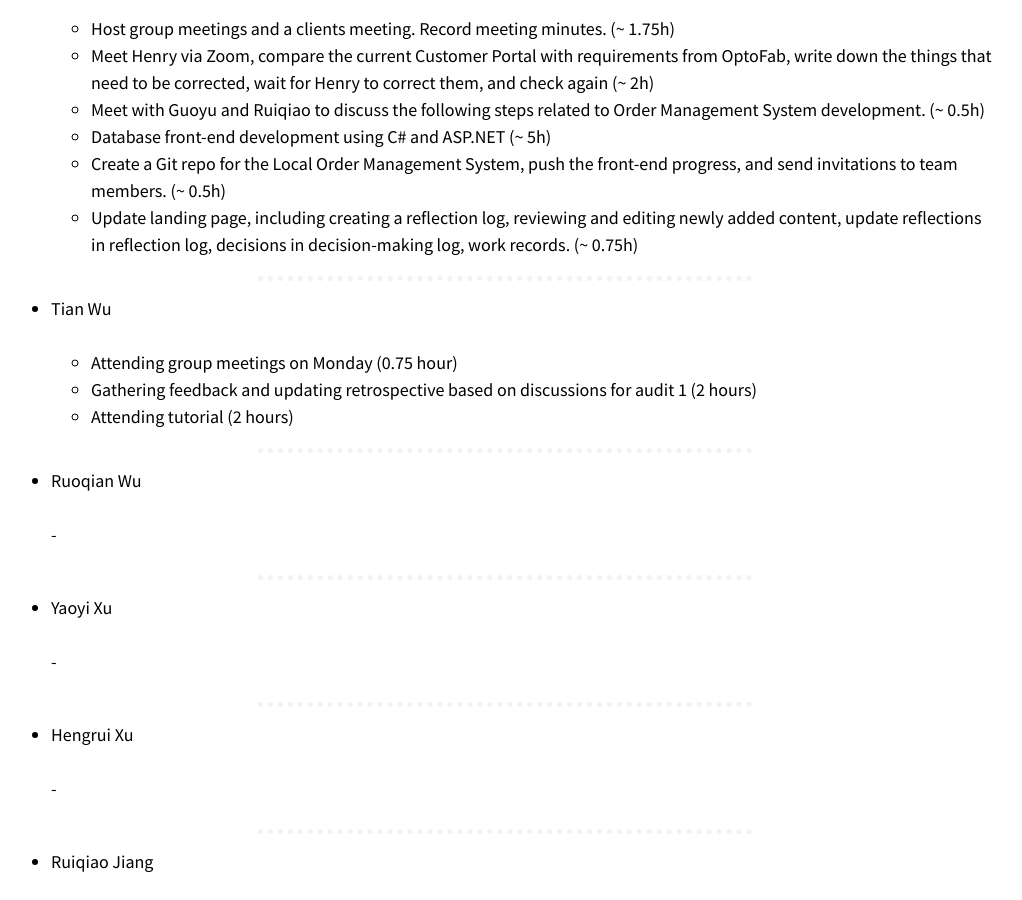
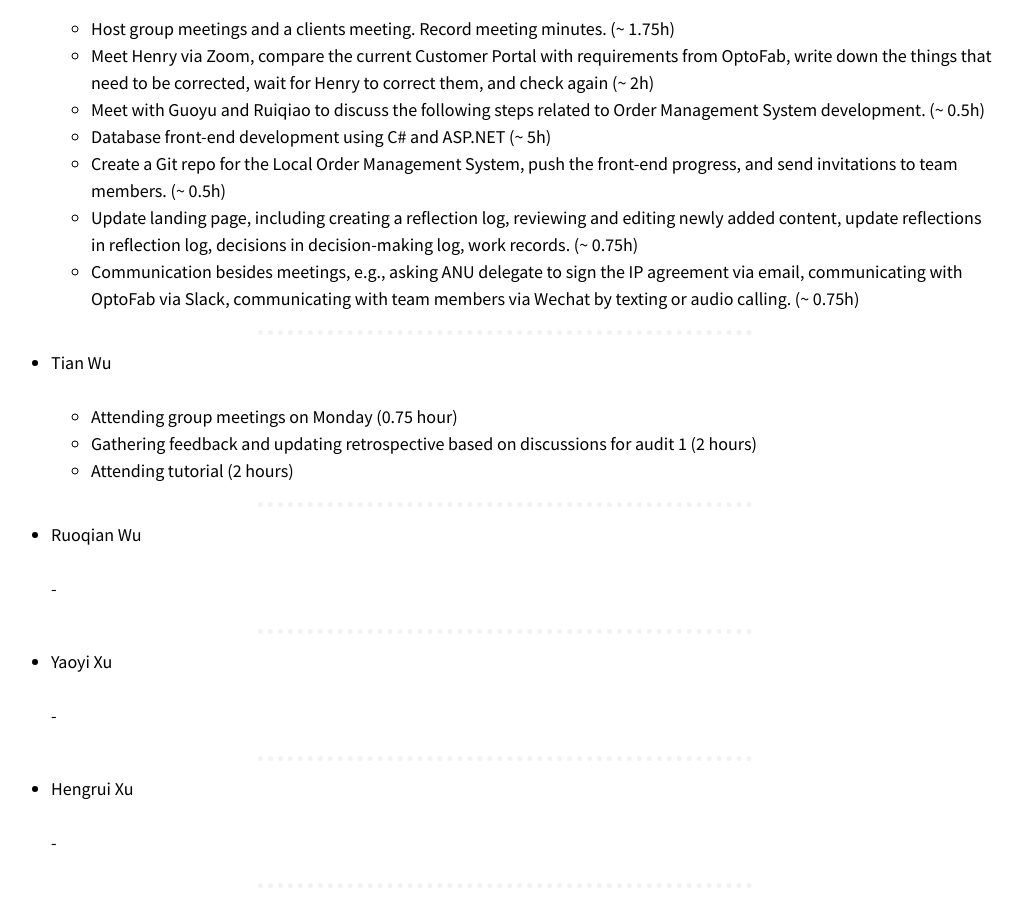
Before and after one commit to optofab/optofab.github.io, a Jekyll site: the page built from logs.md, in a window 1280 px wide and 900 px high, scrolled down 17957 px. Shown: the whole window, without its empty margins (135-1157 px from the left). Built offline with Jekyll 4.4.1, drawn with Linux system fonts in a browser that asks for light colours; nearby versions of some CDN libraries; emoji names are drawn with the system emoji font.

Commit message:
Update logs.md

```diff
--- a/logs.md
+++ b/logs.md
@@ -662,6 +662,7 @@ _[Don't forget to add hours for each of the work you've done. This line will be
   - Database front-end development using C# and ASP.NET (~ 5h)
   - Create a Git repo for the Local Order Management System, push the front-end progress, and send invitations to team members. (~ 0.5h)
   - Update landing page, including creating a reflection log, reviewing and editing newly added content, update reflections in reflection log, decisions in decision-making log, work records. (~ 0.75h)
+  - Communication besides meetings, e.g., asking ANU delegate to sign the IP agreement via email, communicating with OptoFab via Slack, communicating with team members via Wechat by texting or audio calling. (~ 0.75h)
 
 
 <hr class="hr-dotted">
```
